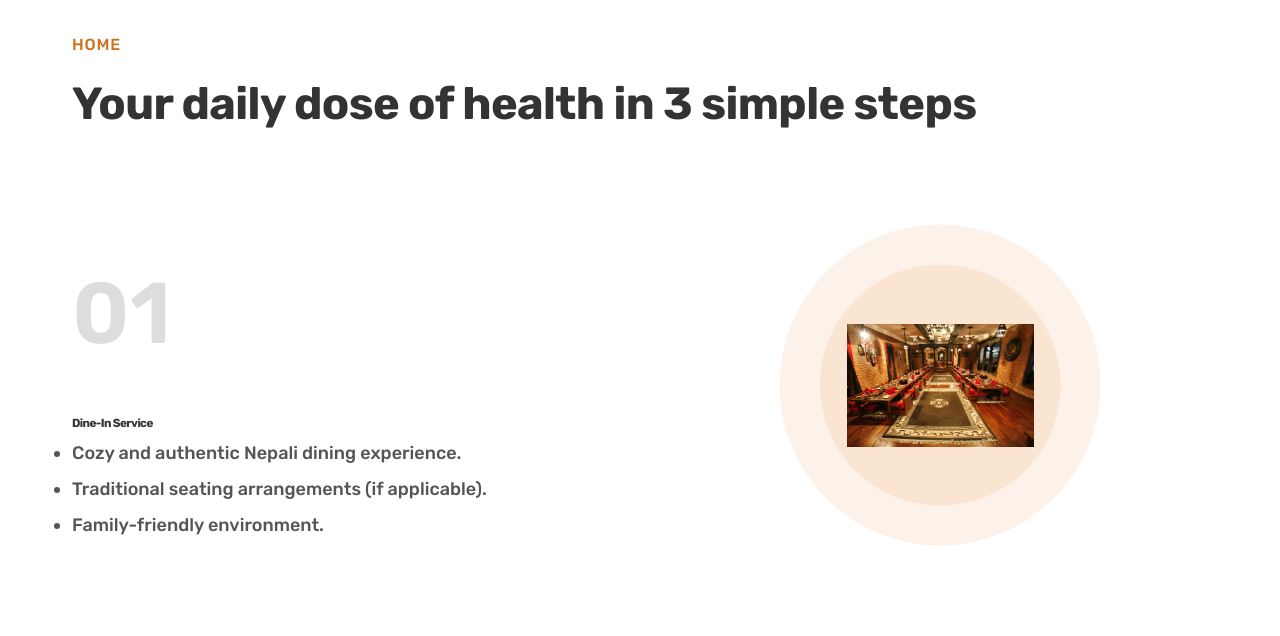
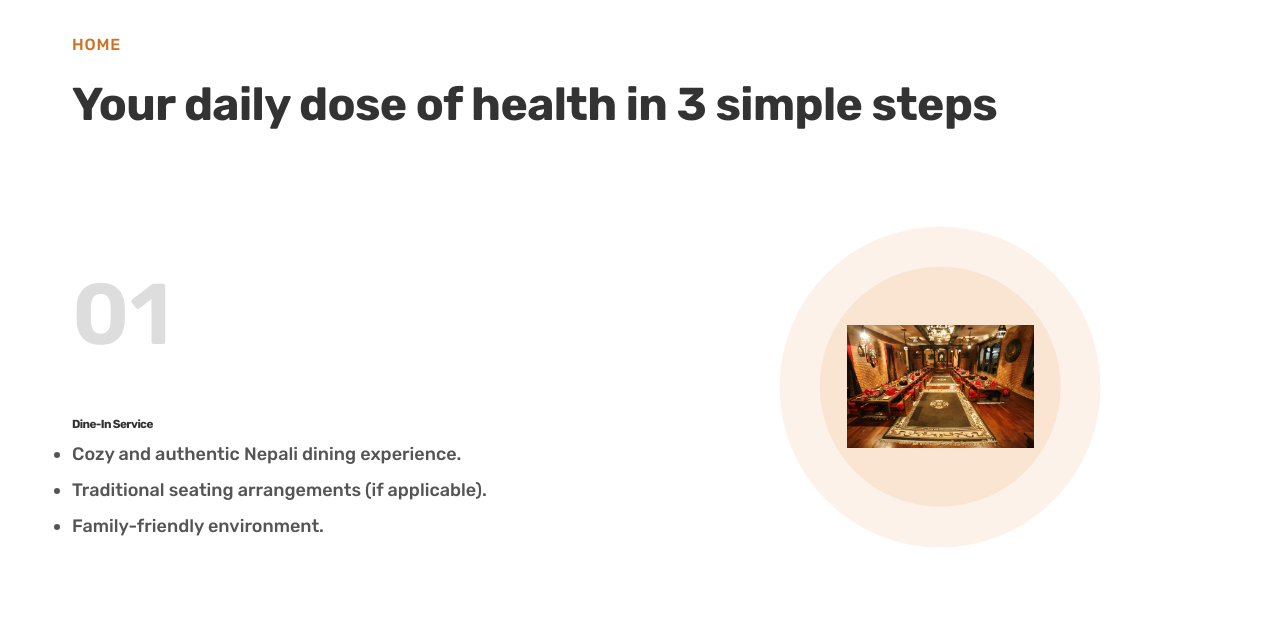
Before and after one commit to JustCode09/Bhansa, a plain HTML site: page index1.html in a window 1280 px wide. Shown: the part 979-1615 px from the top of the page. Drawn offline with nearby package versions, Linux system fonts and the light colour scheme; some packages are replaced by stand-ins of ours; a script that the page names is missing; files whose address does not match are found by name.

Commit message:
Update general.css

```diff
--- a/css/general.css
+++ b/css/general.css
@@ -130,7 +130,7 @@ Medium: 11px
   }
 
   .heading-secondary {
-    font-size: 4.5rem;
+    font-size: 4.6rem;
     line-height: 1.2;
     margin-bottom: 9.6rem;
   }
```
